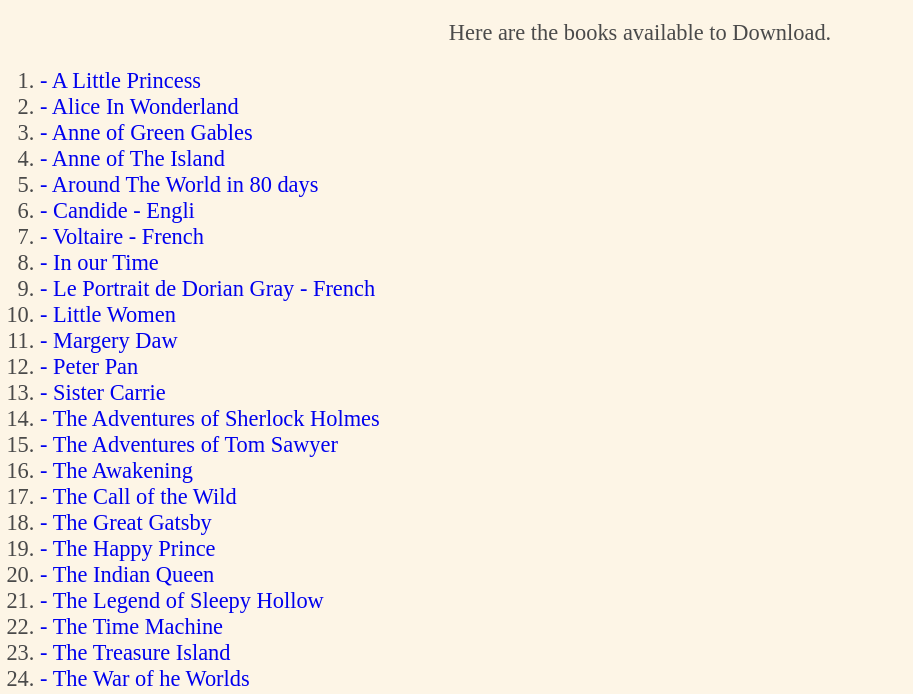
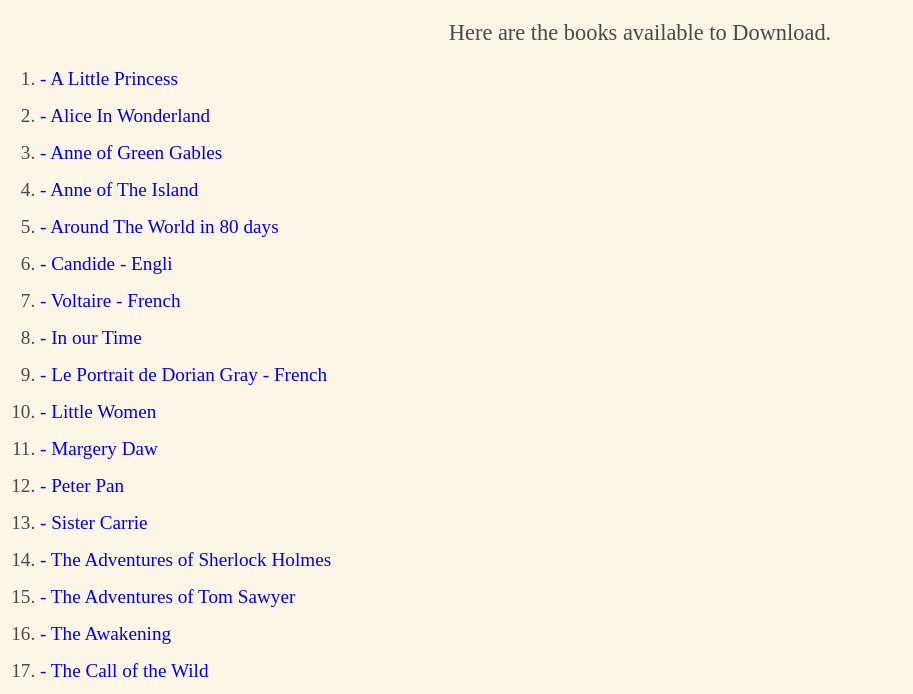
Before and after one commit to ivairosouza/Free-Books-in-HTML, a plain HTML site: page docs/index.html in a window 1280 px wide. Shown: the part 61-755 px from the top of the page, without its empty margins (0-913 px from the left). Drawn offline with Linux system fonts and the light colour scheme.

Commit message:
Update index.html

```diff
--- a/docs/index.html
+++ b/docs/index.html
@@ -45,7 +45,8 @@
   }
 
   ol li {
-  font-size: 1.4em;
+  font-size: 1.2em;
+  padding-bottom: 15px;
   }
 </style>
 </head>
```
